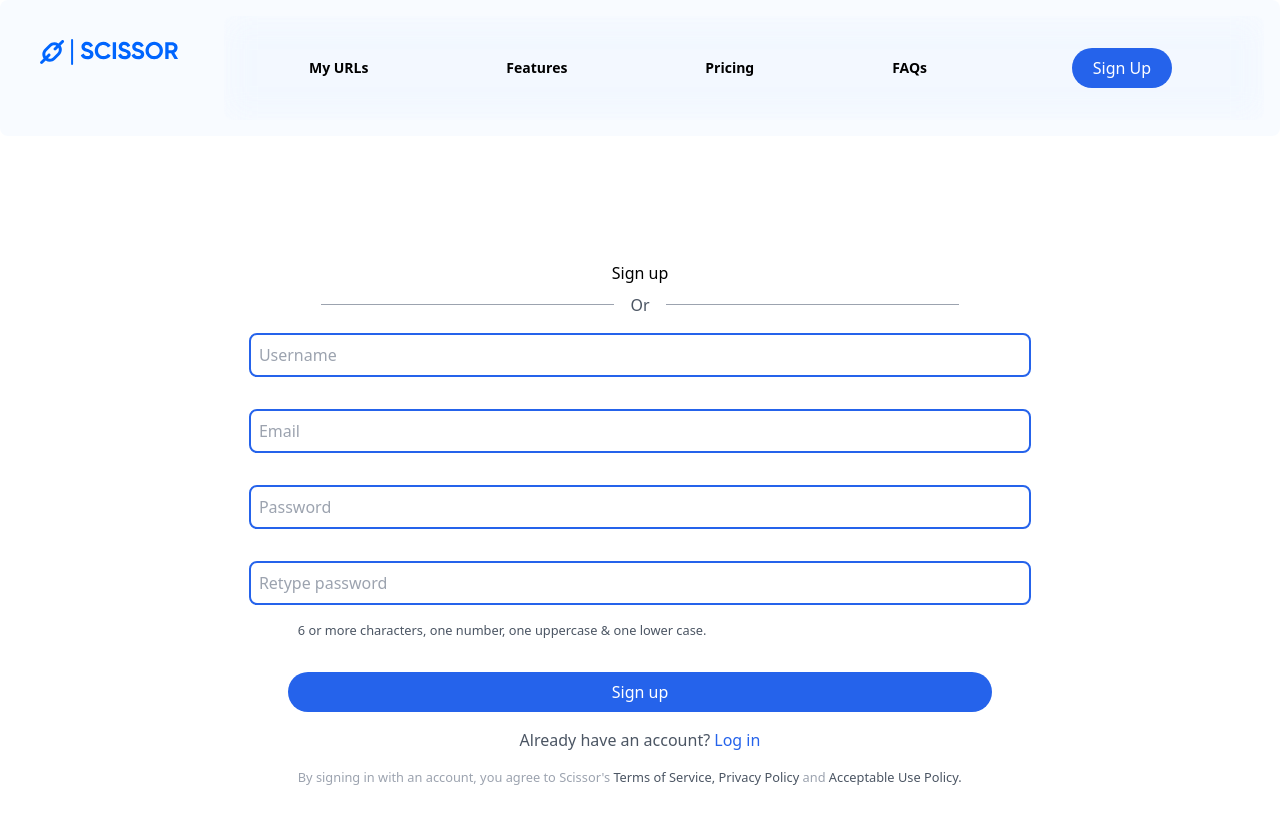
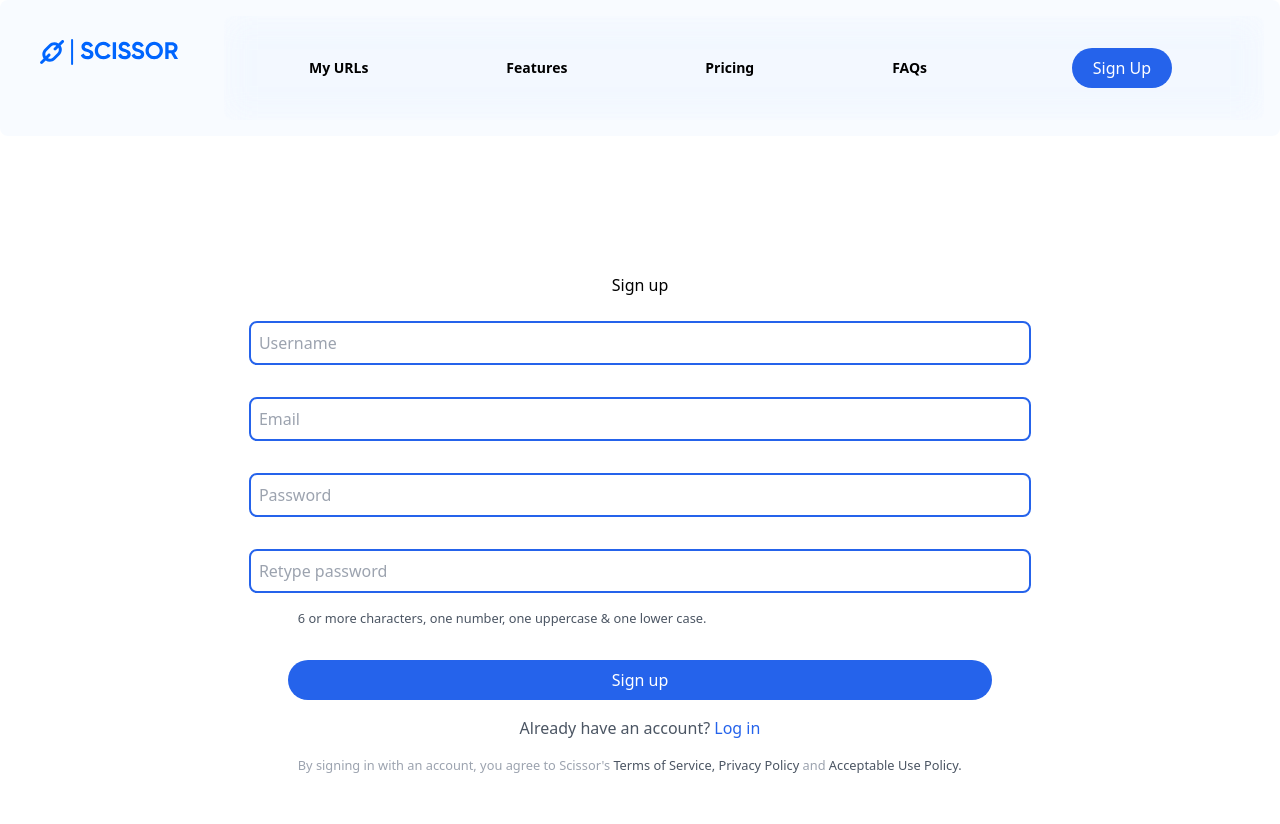
Before and after one commit to wonuola-y/Scissors-app, a React (Create React App) app: page /sign in a window 1280 px wide. Shown: the top 824 px of the page. Built offline with nearby package versions, Linux system fonts and the light colour scheme; no server answers.

Commit message:
sign up updates

```diff
--- a/src/components/Signup.tsx
+++ b/src/components/Signup.tsx
@@ -49,11 +49,7 @@ const passwordConfirmRef = useRef<any>()
         >
           <h3 className="my-2">Sign up</h3>
 
-          <div className="w-full flex justify-center items-center">
-            <p className="w-3/12 h-[1.3px] bg-gray-400"></p>
-            <p className="mx-4 text-gray-600">Or</p>
-            <p className="w-3/12 h-[1.3px] bg-gray-400"></p>
-          </div>
+
           <form
             className="flex flex-col justify-center w-full items-center"
             onSubmit={signIn}
```
